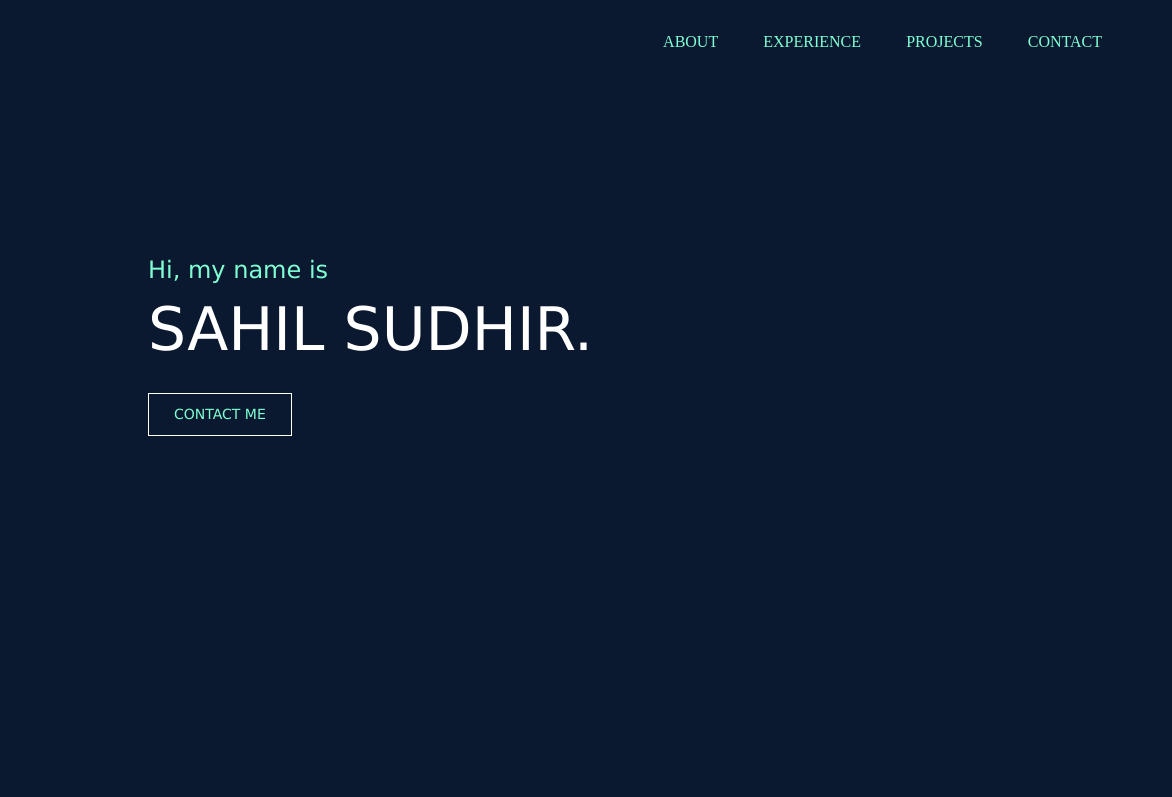
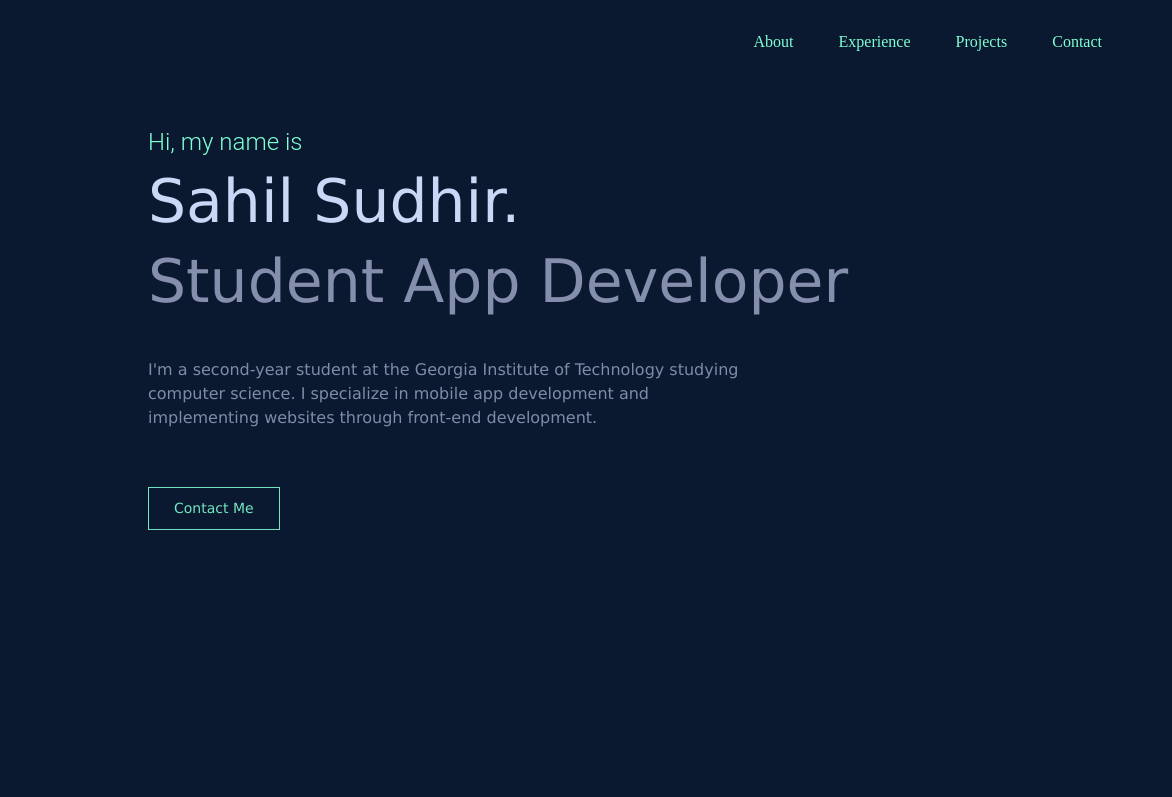
Before and after one commit to pantharex/pantharex, a plain HTML site: page index.html in a window 1280 px wide. Shown: the top 797 px of the page, 108-1280 px from the left. Drawn offline with nearby package versions, Linux system fonts and the light colour scheme.

Commit message:
added animations and restructured text

```diff
--- a/index.html
+++ b/index.html
@@ -17,21 +17,26 @@
             <img src= officiallogo.JPG>
           </div>
           <ul class="nav-area">
-            <li><a href="#">About</a></li>
-            <li><a href="#">Experience</a></li>
-            <li><a href="#">Projects</a></li>
+            <li id="headerabout"><a href="#">About</a></li>
+            <li id="headerexperience"><a href="#">Experience</a></li>
+            <li id="headerprojects"><a href="#">Projects</a></li>
             <li id="headercontact"><a href="#">Contact</a></li>
           </ul>
         </div>
         <div class="welcome-text">
           <h4 id="introname">Hi, my name is</h4>
           <h1>Sahil Sudhir.</h1>
+          <h1 id="studentappdeveloper">Student App Developer</h1>
+          <p id="introdescription">I'm a second-year student at the Georgia Institute of Technology studying computer science.
+          I specialize in mobile app development and implementing websites through front-end development.</p>
           <a href="#">Contact Me</a>
         </div>
-        <div class = "content">
-          <p>Hi I am sahil</p>
+      </header>
+      <div class = "content">
+        <div class="aboutme">
+          <p>hi</p>
         </div>
-      </header>
+      </div>
 
       <!-- Optional JavaScript -->
       <!-- jQuery first, then Popper.js, then Bootstrap JS -->
--- a/styles.css
+++ b/styles.css
@@ -1,9 +1,21 @@
+@keyframes transitionIn {
+    from {
+        opacity: 0;
+        transform: translateY(20px);
+    }
+    to {
+        opacity: 1;
+        transform: translateY(0);
+    }
+}
+
 *{
     margin: 0;
     padding: 0;
+
 }
 body{
-    font-family: 'Lato', sans-serif;
+    font-family: Verdana;
 }
 .wrapper{
     width: 100%;
@@ -21,6 +33,22 @@ header{
     background-position: center center;
     position: relative;
 }
+#headerabout {
+    animation: transitionIn 1s;
+}
+
+#headerexperience {
+    animation: transitionIn 2s;
+}
+
+#headerprojects {
+    animation: transitionIn 3s;
+}
+
+#headercontact {
+    animation: transitionIn 4s;
+    margin-right: 50px;
+}
 .nav-area{
     float: right;
     list-style: none;
@@ -36,17 +64,15 @@ header{
     padding: 5px 20px;
     font-family: poppins;
     font-size: 16px;
-    text-transform: uppercase;
 }
-#headercontact {
-    margin-right: 50px;
-}
+
 .nav-area li a:hover{
     background: aquamarine;
     color: #333;
 }
 .logo{
     float: left;
+    animation: transitionIn 1s;
 }
 .logo img{
     width: 10%;
@@ -56,26 +82,29 @@ header{
 .welcome-text{
     position: absolute;
     font-family: Verdana;
-    width: 600px;
+    width: 800px;
     height: 300px;
-    margin: 20% 20%;
+    margin: 10% 20%;
     text-align: left;
 }
 .welcome-text h1{
     text-align: left;
-    color: #fff;
-    text-transform: uppercase;
+    color: #CCD6F6;
     font-size: 60px;
+    margin-top: 1%;
+    animation: transitionIn 5s;
 }
 .welcome-text a{
     border: 1px solid #fff;
     padding: 10px 25px;
     text-decoration: none;
-    text-transform: uppercase;
     font-size: 14px;
     margin-top: 20px;
     display: inline-block;
     color: aquamarine;
+    border-color: aquamarine;
+    margin-top: 5%;
+    animation: transitionIn 8s;
 }
 .welcome-text a:hover{
     background: aquamarine;
@@ -84,13 +113,31 @@ header{
 
 #introname {
     color: aquamarine;
+    font-family: "Roboto Light";
+    animation: transitionIn 4s;
+}
+
+#introdescription {
+    color: #8892B0;
+    margin-top: 5%;
+    width: 600px;
+    animation: transitionIn 7s;
+}
+
+#studentappdeveloper {
+    color: #8892B0;
+    animation: transitionIn 6s;
 }
 
 .content {
     width: 100%;
     position: relative;
-    top: 1000px;
     height: auto;
+}
+
+.aboutme {
+    height: 500px;
+    background-color: #0A192F;
 }
 
 /*resposive*/
```
